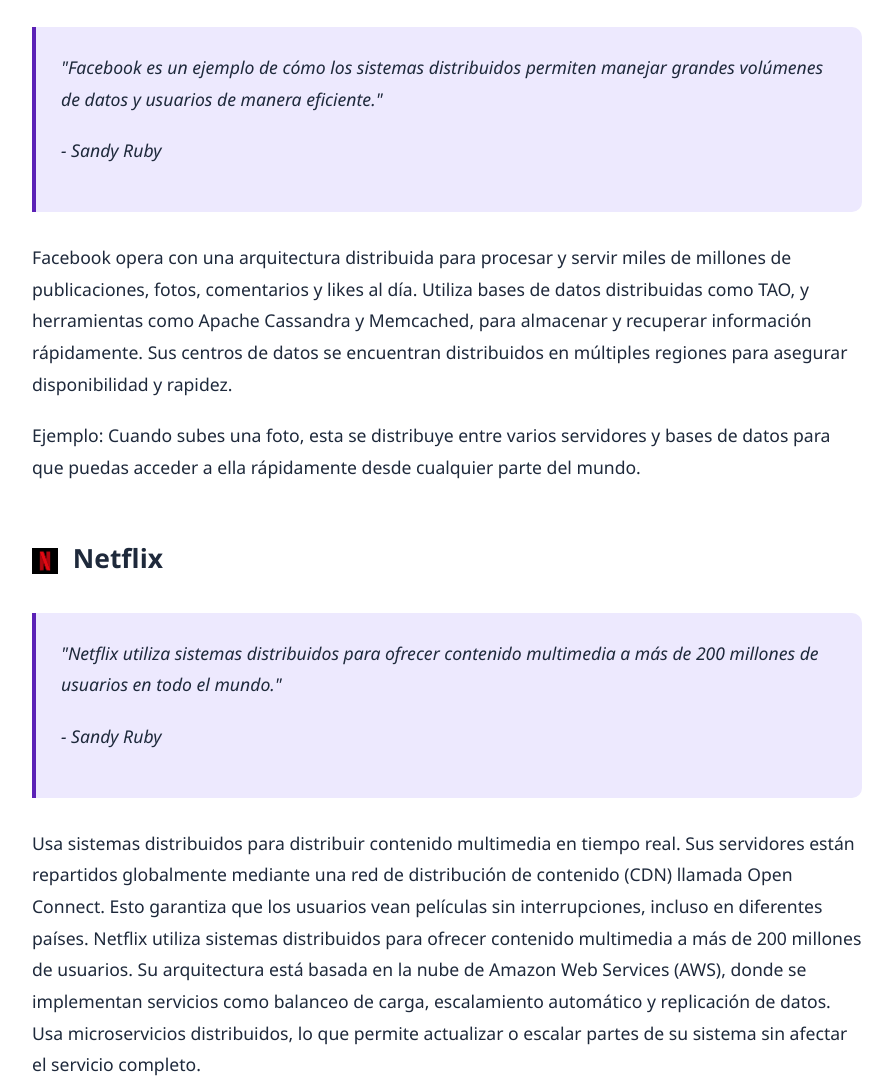
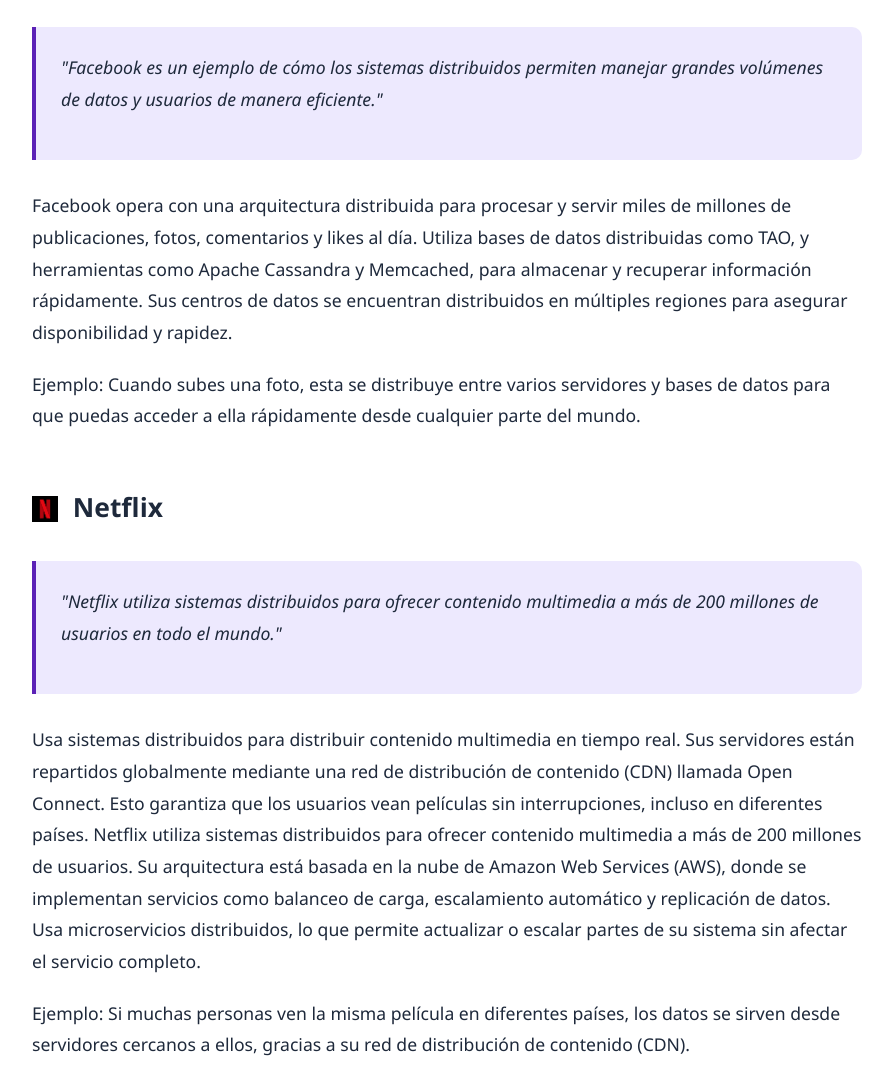
Before and after one commit to sanru29/sanru29.github.io, a plain HTML site: page index.html in a window 1280 px wide. Shown: the part 1902-2986 px from the top of the page, without its empty margins (358-1251 px from the left). Drawn offline with Linux system fonts and the light colour scheme.

Commit message:
Update index.html

```diff
--- a/index.html
+++ b/index.html
@@ -475,7 +475,6 @@
                 permiten manejar grandes volúmenes de datos y usuarios de manera
                 eficiente."
               </p>
-              <p class="author">- Sandy Ruby</p>
             </div>
 
             <p>
@@ -500,7 +499,7 @@
                 "Netflix utiliza sistemas distribuidos para ofrecer contenido
                 multimedia a más de 200 millones de usuarios en todo el mundo."
               </p>
-              <p class="author">- Sandy Ruby</p>
+
             </div>
             <p>
               Usa sistemas distribuidos para distribuir contenido multimedia en
@@ -529,7 +528,6 @@
                 Azure, permitiendo a las empresas escalar y gestionar
                 aplicaciones globalmente."
               </p>
-              <p class="author">- Jhoans Aaron</p>
             </div>
 
             <p>
```
